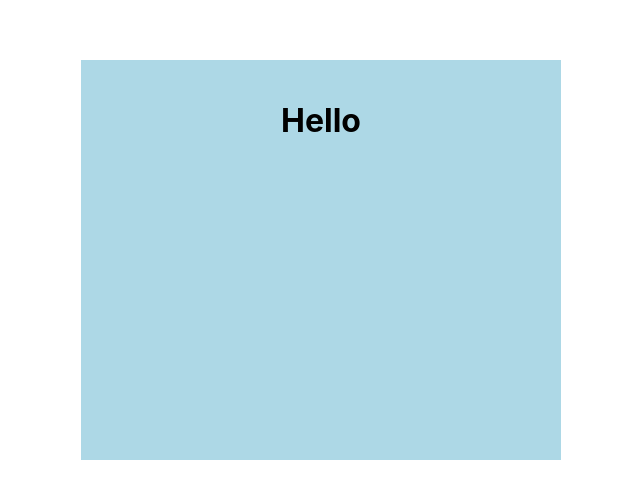
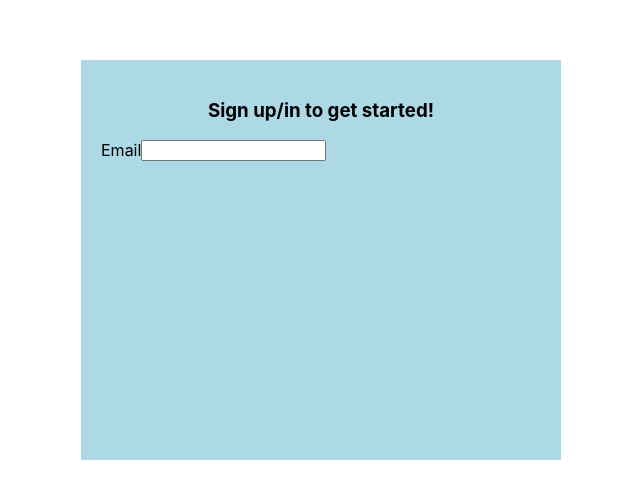
Before and after one commit to redariaz/lts-frontend, a React (Create React App) app: page / in a window 1280 px wide. Shown: the part 140-638 px from the top of the page, without its empty margins (319-959 px from the left). Built offline with nearby package versions, Linux system fonts and the light colour scheme.

Commit message:
Sign in container created

```diff
--- a/package.json
+++ b/package.json
@@ -7,6 +7,7 @@
     "@testing-library/react": "^13.4.0",
     "@testing-library/user-event": "^13.5.0",
     "react": "^18.3.1",
+    "react-bootstrap": "^2.10.4",
     "react-dom": "^18.3.1",
     "react-scripts": "5.0.1",
     "web-vitals": "^2.1.4"
--- a/src/Components/Login.js
+++ b/src/Components/Login.js
@@ -4,9 +4,16 @@ import './styles/custom-styles.css';
 function Login() {
   return (
     <div className='outerContainer'>
-        <div className="loginContainer">
-            <h1>Hello</h1>
+      <div className="loginContainer">
+        <h3>Sign up/in to get started!</h3>
+        <div className="emailContainer">
+            <label>Email</label>
+            <input
+              type="text"
+              className='form-control form-control-sm'
+            />
         </div>
+      </div>
     </div>
   )
 }
--- a/src/Components/styles/custom-styles.css
+++ b/src/Components/styles/custom-styles.css
@@ -12,3 +12,8 @@
     width: 55vh;
     height: 45vh;
 }
+
+.emailContainer {
+    display: flex;
+    text-align: left;
+}
```
Also changed, not shown: 1 other file (tests, documents, lock files or other folders).
